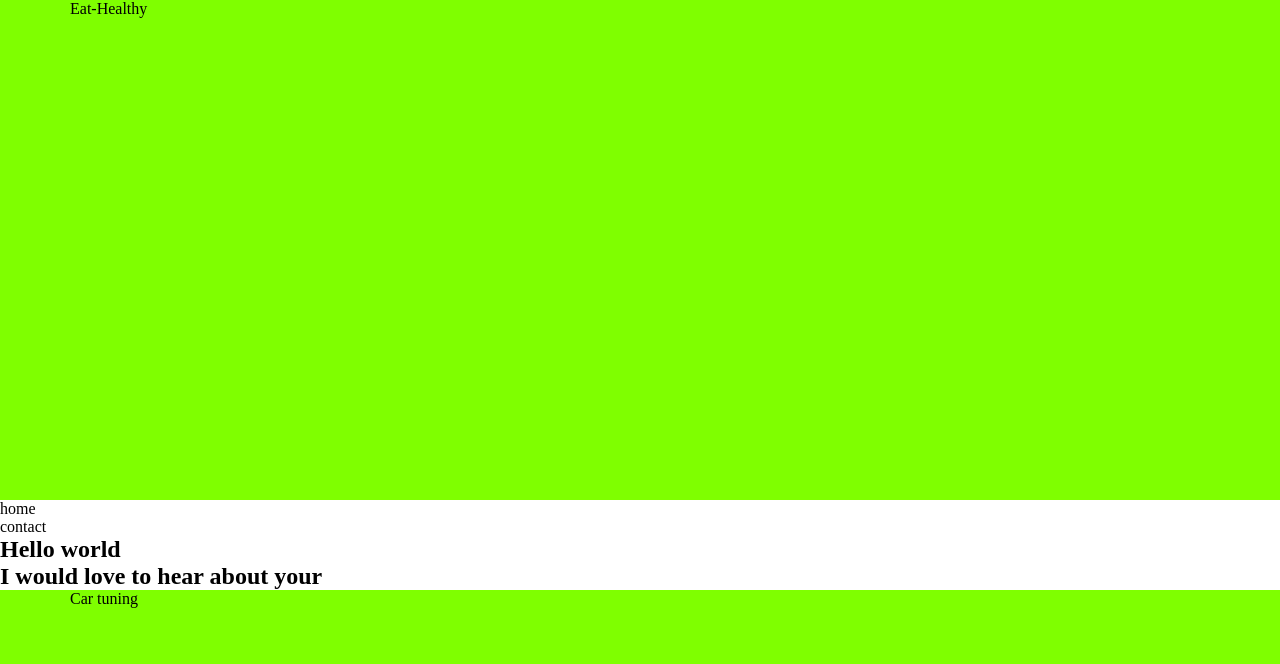
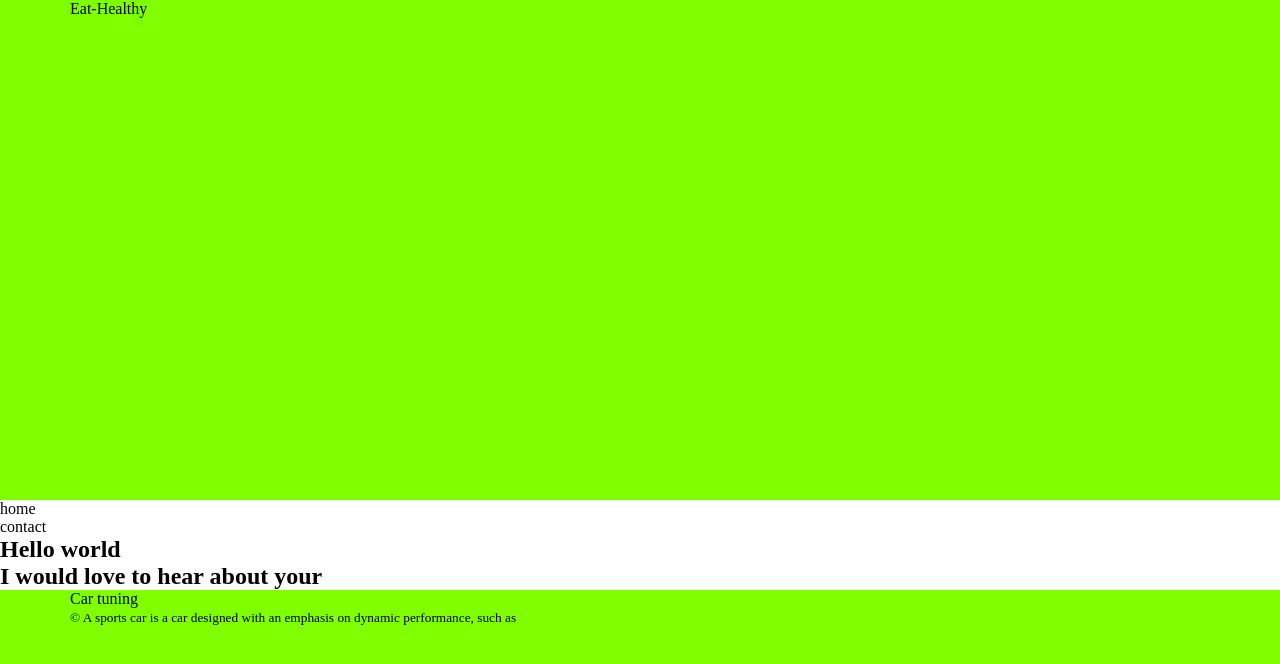
Before and after one commit to Alibek-Ergashev/Eat-healthy, a plain HTML site: page index.html in a window 1280 px wide. Drawn offline with Linux system fonts and the light colour scheme.

Commit message:
add small teg

```diff
--- a/index.html
+++ b/index.html
@@ -24,7 +24,7 @@
     <footer>
         <div class="container text-light text-center">
             <p class="display-5 mb-3">Car tuning</p>
-
+            <small class="text-while-50">&copy; A sports car is a car designed with an emphasis on dynamic performance, such as </small>
           </div>
     </footer>
 </body>
```
